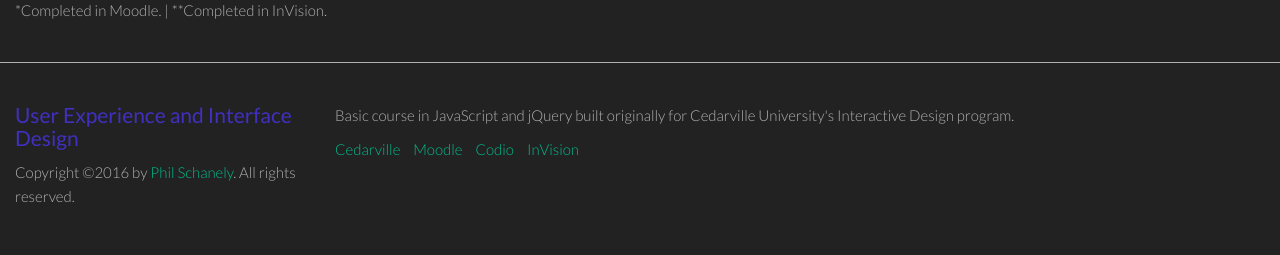
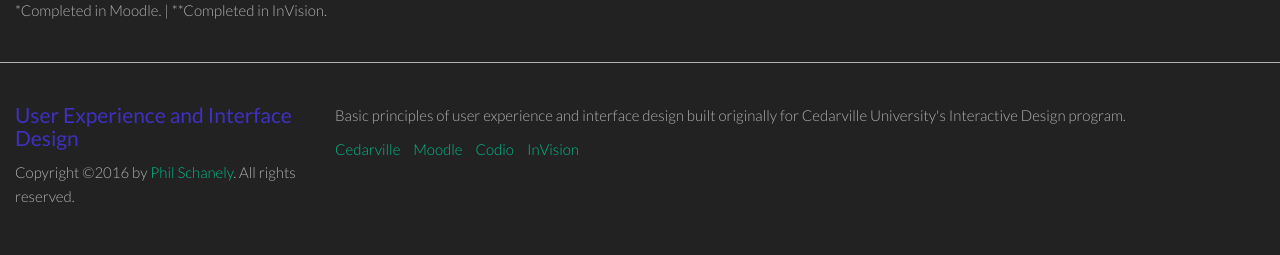
Before and after one commit to philschanely/course-ux, a Jekyll site: the page built from index.md, in a window 1280 px wide. Shown: the part 1194-1449 px from the top of the page. Built offline with Jekyll 4.4.1, drawn with Linux system fonts in a browser that asks for light colours.

Commit message:
Config fix

```diff
--- a/_config.yml
+++ b/_config.yml
@@ -16,7 +16,7 @@
 title: User Experience and Interface Design
 email: philschanely@gmail.com
 description: > # this means to ignore newlines until "baseurl:"
-  Basic course in JavaScript and jQuery built originally for Cedarville University's Interactive Design program.
+  Basic principles of user experience and interface design built originally for Cedarville University's Interactive Design program.
 baseurl: "" # the subpath of your site, e.g. /blog
 url: "" # the base hostname & protocol for your site, e.g. http://example.com
 collections:
```
